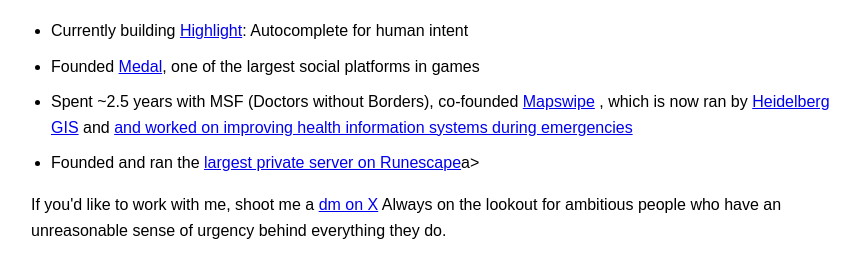
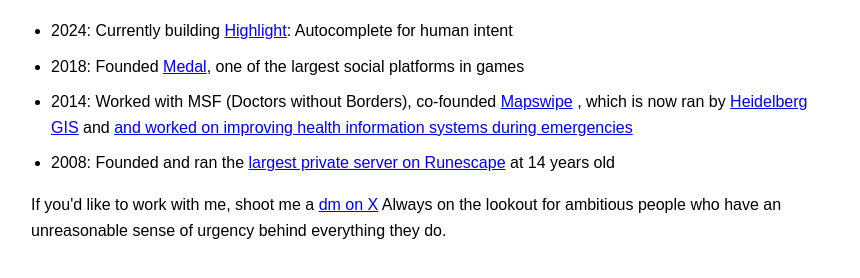
Before and after one commit to PimDeWitte/pimdewitte.github.io, a plain HTML site: page index.html in a window 1280 px wide. Shown: the part 96-374 px from the top of the page, without its empty margins (209-1069 px from the left). Drawn offline with Linux system fonts and the light colour scheme.

Commit message:
Update index.html

```diff
--- a/index.html
+++ b/index.html
@@ -14,10 +14,10 @@
 <body>
     <h1>My Work:</h1>
     <ul>
-        <li>Currently building <a href="https://highlight.ing" target="_blank">Highlight</a>: Autocomplete for human intent</li>
-        <li>Founded <a <a href="https://medal.tv" target="_blank">Medal</a>, one of the largest social platforms in games</li>
-        <li>Spent ~2.5 years with MSF (Doctors without Borders), co-founded <a <a href="https://mapswipe.org" target="_blank">Mapswipe</a> , which is now ran by <a target="_blank" href="https://heigit.org/mapswipe-analytics/"> Heidelberg GIS</a> and <a href="https://www.ncbi.nlm.nih.gov/pmc/articles/PMC6537453/" target="_blank"> and worked on improving health information systems during emergencies</a></li>
-        <li>Founded and ran the <a href="https://www.youtube.com/watch?v=D7iNmoYpfVI" target="_blank">largest private server on Runescape</a>a> </li>
+        <li>2024: Currently building <a href="https://highlight.ing" target="_blank">Highlight</a>: Autocomplete for human intent</li>
+        <li>2018: Founded <a <a href="https://medal.tv" target="_blank">Medal</a>, one of the largest social platforms in games</li>
+        <li>2014: Worked with MSF (Doctors without Borders), co-founded <a <a href="https://mapswipe.org" target="_blank">Mapswipe</a> , which is now ran by <a target="_blank" href="https://heigit.org/mapswipe-analytics/"> Heidelberg GIS</a> and <a href="https://www.ncbi.nlm.nih.gov/pmc/articles/PMC6537453/" target="_blank"> and worked on improving health information systems during emergencies</a></li>
+        <li>2008: Founded and ran the <a href="https://www.youtube.com/watch?v=D7iNmoYpfVI" target="_blank">largest private server on Runescape</a> at 14 years old</li>
     </ul>
     <p>If you'd like to work with me, shoot me a <a href="https://twitter.com/pimdewitte" target="_blank">dm on X</a> Always on the lookout for ambitious people who have an unreasonable sense of urgency behind everything they do.</p>
 </body>
```
